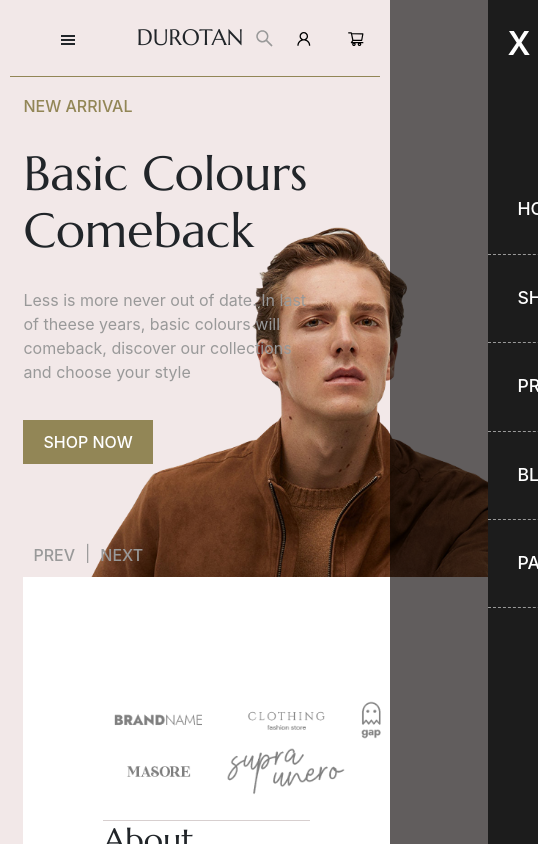
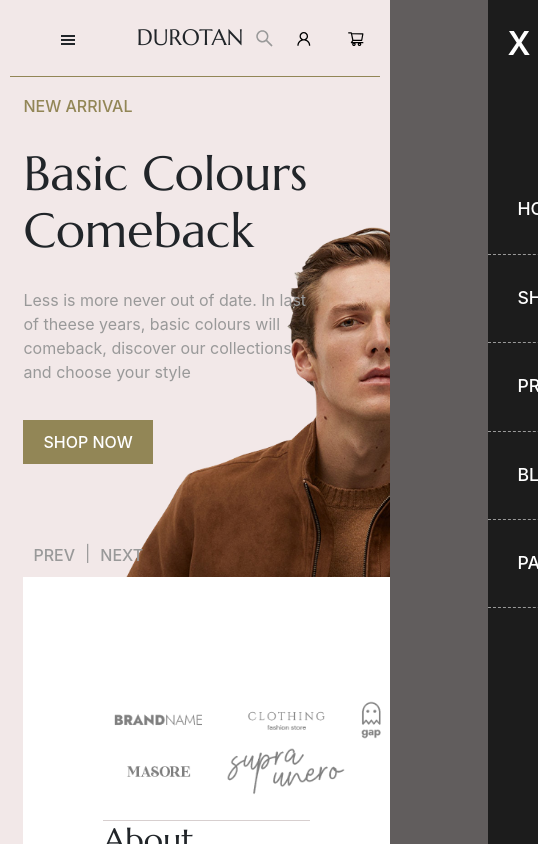
Before and after one commit to Kiril-Pavlov/durotan-landing-page, a React (Create React App) app: page / in a window 390 px wide. Shown: the top 844 px of the page, 538 px wide, since content can reach past the window. Built offline with nearby package versions, Linux system fonts and the light colour scheme; the HTML template or start-up script is replaced by a standard one.

Commit message:
overflow bug fixed on home responsive page

```diff
--- a/src/components/Hero.css
+++ b/src/components/Hero.css
@@ -1,7 +1,8 @@
 .carousel-container{
     position: relative;
-    margin: 0px 50px;
+    margin-left: 50px;
     height: 800px;
+    overflow: hidden;
 }
 
 .carousel-1-container{
@@ -133,7 +134,7 @@
 
   @media screen and (max-width:992px){
     .carousel-container{
-        margin: 0px 6%;
+        margin-left: 6%;
         height: 500px;
     }
 
```
